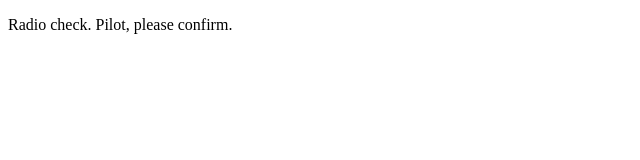
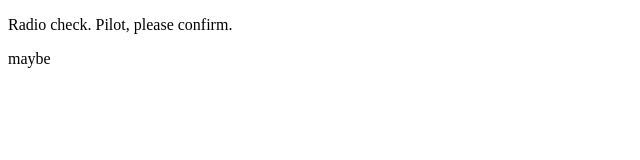
Before and after one commit to maverick0198/communication-log, a plain HTML site: page index.html in a window 1280 px wide. Shown: the full height of the page, 0-640 px from the left. Drawn offline with Linux system fonts and the light colour scheme.

Commit message:
whatever

```diff
--- a/index.html
+++ b/index.html
@@ -2,5 +2,6 @@
 <html>
    <body>
       <p>Radio check. Pilot, please confirm.</p>
+      <p>maybe</p>
    </body>
 </html>
```
